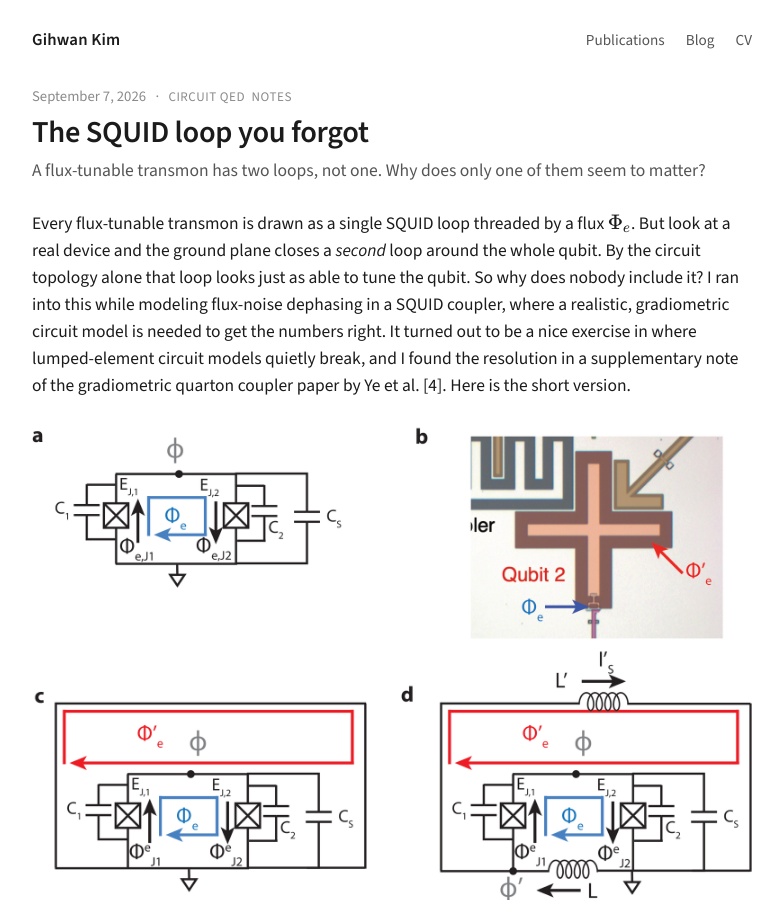
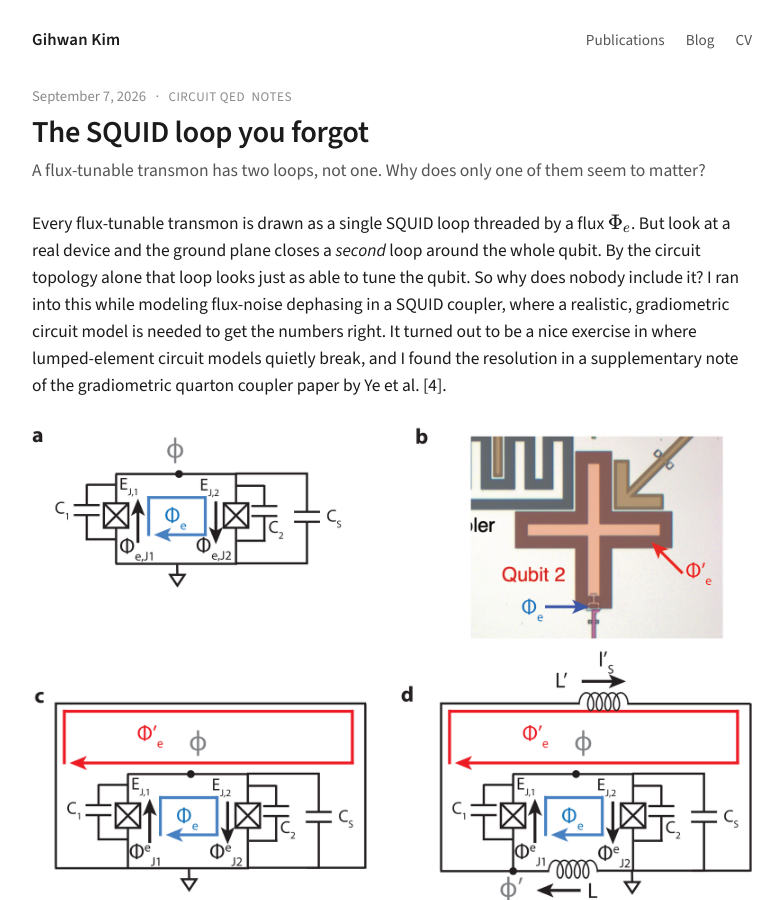
Before and after one commit to gihwan-scqubits/gihwan-scqubits.github.io, a Jekyll site: the page built from _posts/2026-09-07-squid-outer-ground-loop.md, in a window 1280 px wide and 900 px high. Shown: the whole window, without its empty margins (248-1031 px from the left). Built offline with Jekyll 4.4.1, drawn with Linux system fonts in a browser that asks for light colours.

Commit message:
Drop 'short version'
Co-Authored-By: Claude Fable 5.1 <noreply@anthropic.com>
Claude-Session: https://claude.ai/code/session_01D9GyQzp35NGwXa4HyFQyv5

```diff
--- a/_posts/2026-09-07-squid-outer-ground-loop.md
+++ b/_posts/2026-09-07-squid-outer-ground-loop.md
@@ -5,7 +5,7 @@ tags: [circuit QED, notes]
 math: true
 ---
 
-Every flux-tunable transmon is drawn as a single SQUID loop threaded by a flux $$\Phi_e$$. But look at a real device and the ground plane closes a *second* loop around the whole qubit. By the circuit topology alone that loop looks just as able to tune the qubit. So why does nobody include it? I ran into this while modeling flux-noise dephasing in a SQUID coupler, where a realistic, gradiometric circuit model is needed to get the numbers right. It turned out to be a nice exercise in where lumped-element circuit models quietly break, and I found the resolution in a supplementary note of the gradiometric quarton coupler paper by Ye et al. [4]. Here is the short version.
+Every flux-tunable transmon is drawn as a single SQUID loop threaded by a flux $$\Phi_e$$. But look at a real device and the ground plane closes a *second* loop around the whole qubit. By the circuit topology alone that loop looks just as able to tune the qubit. So why does nobody include it? I ran into this while modeling flux-noise dephasing in a SQUID coupler, where a realistic, gradiometric circuit model is needed to get the numbers right. It turned out to be a nice exercise in where lumped-element circuit models quietly break, and I found the resolution in a supplementary note of the gradiometric quarton coupler paper by Ye et al. [4].
 
 <figure>
   <img src="{{ '/assets/img/blog/squid-outer-loop.png' | relative_url }}" alt="Four circuit diagrams of a flux-tunable transmon: the textbook SQUID, a micrograph, a naive two-loop model, and the corrected model with ground inductances">
```
